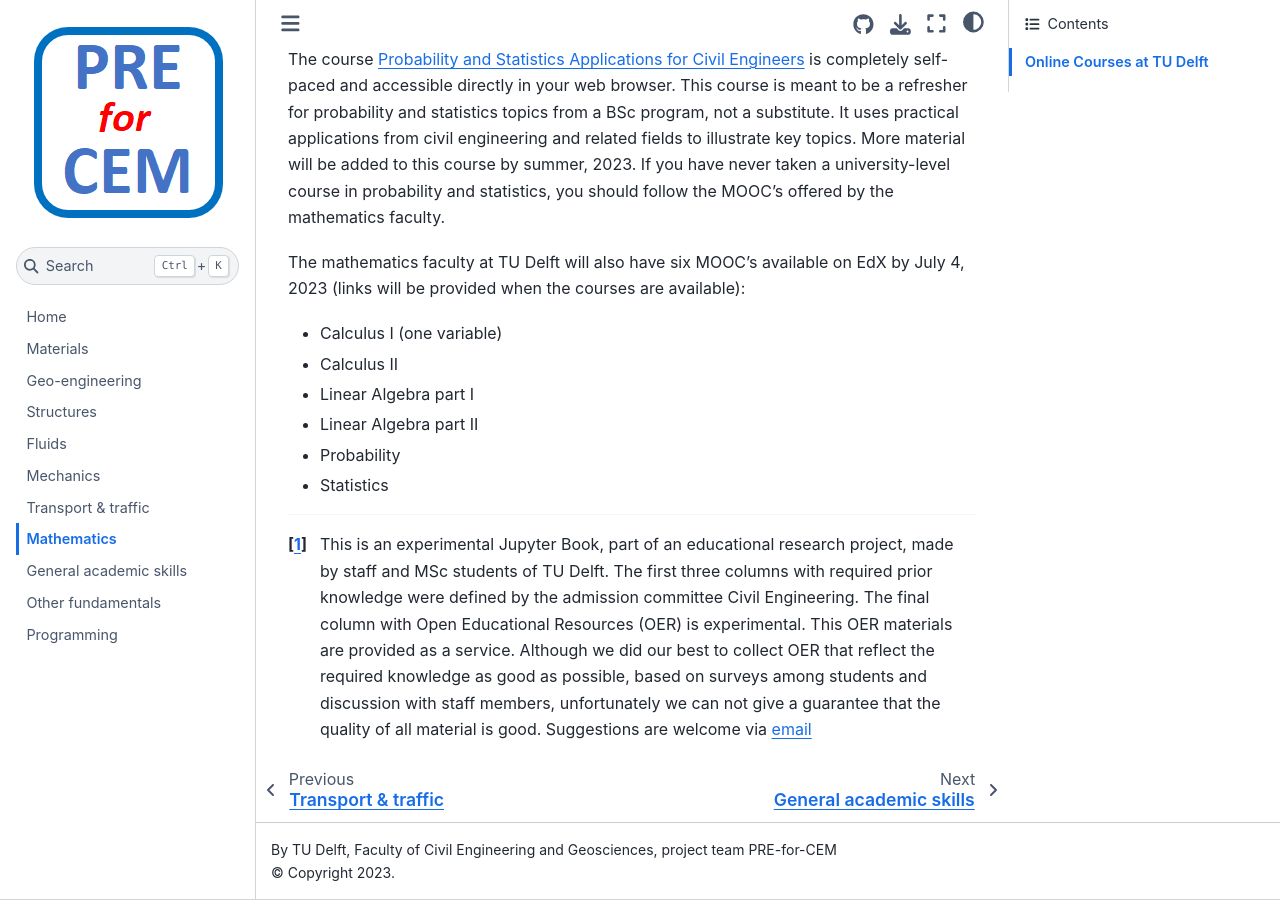
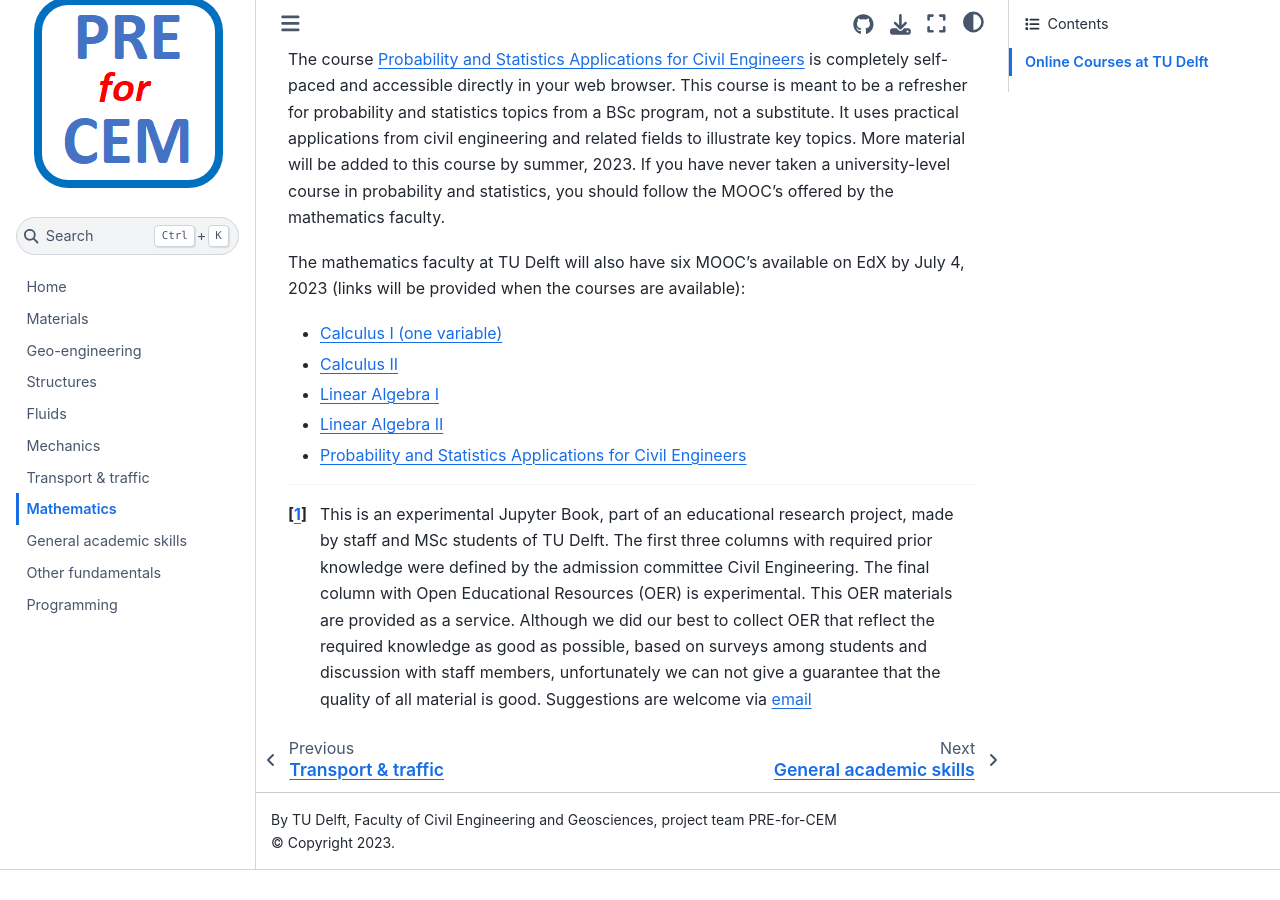
Before and after one commit to TUDelft-CITG/pre-for-cem, a Jupyter Book: the page built from book/contents/mathematics.md, in a window 1280 px wide and 900 px high, scrolled down 3327 px. Built offline with Jupyter Book 1.0.4 settings and Sphinx 7.4.7 and the Sphinx Book theme 1.1.4, drawn with Linux system fonts in a browser that asks for light colours; after the commit the page ends 4197 px from its top, so only the background shows below that.

Commit message:
maths update links to courses by tu delft

```diff
--- a/book/contents/mathematics.md
+++ b/book/contents/mathematics.md
@@ -49,11 +49,11 @@ The course [Probability and Statistics Applications for Civil Engineers](https:/
 
 The mathematics faculty at TU Delft will also have six MOOC's available on EdX by July 4, 2023 (links will be provided when the courses are available):
 
-- Calculus I (one variable)
-- Calculus II
-- Linear Algebra part I
-- Linear Algebra part II
-- Probability
-- Statistics
+- [Calculus I (one variable)](https://www.edx.org/course/mastering-mathematics-for-engineers-calculus-1?index=product&queryID=49b02677b9e4ad56a096c89600e36d27&position=1&results_level=first-level-results&term=Calculus+I+%28one+variable%29&objectID=course-131ce1df-6106-4de3-a337-e85f8731dab7&campaign=Calculus+I%3A+From+Functions+to+Differential+Equations&source=edX&product_category=course&placement_url=https%3A%2F%2Fwww.edx.org%2Fsearch)
+- [Calculus II](https://www.edx.org/course/mastering-mathematics-for-engineers-calculus-2?index=product&queryID=26be2b3fc5bf973547989b16797601b9&position=1&linked_from=autocomplete&c=autocomplete)
+- [Linear Algebra I](https://www.edx.org/course/mastering-mathematics-for-engineers-linear-algebra-1?index=product&queryID=d32e72c926067da02709e3c100d80784&position=1&linked_from=autocomplete&c=autocomplete)
+- [Linear Algebra II](https://www.edx.org/course/mastering-mathematics-for-engineers-linear-algebra-part-2?index=product&queryID=8555789dad05b07e999f8dc543bc8759&position=5&linked_from=autocomplete&c=autocomplete)
+- [Probability and Statistics Applications for Civil Engineers](https://tudelft-citg.github.io/learn-probability/)
+
 
 [^1]: This is an experimental Jupyter Book, part of an educational research project, made by staff and MSc students of TU Delft. The first three columns with required prior knowledge were defined by the admission committee Civil Engineering. The final column with Open Educational Resources (OER) is experimental. This OER materials are provided as a service. Although we did our best to collect OER that reflect the required knowledge as good as possible, based on surveys among students and discussion with staff members, unfortunately we can not give a guarantee that the quality of all material is good. Suggestions are welcome via [email](mailto:h.r.schipper@tudelft.nl?subject=pre-for-cem-suggestions)
```
